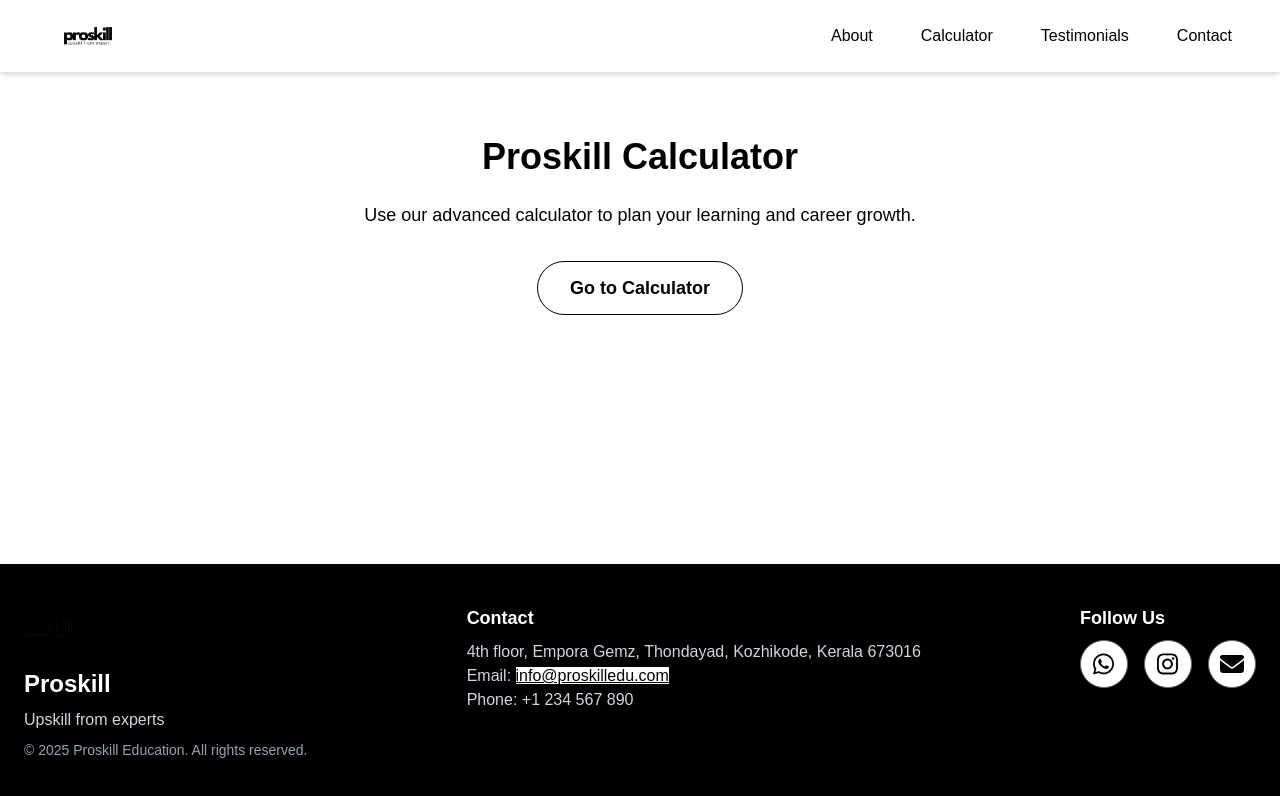
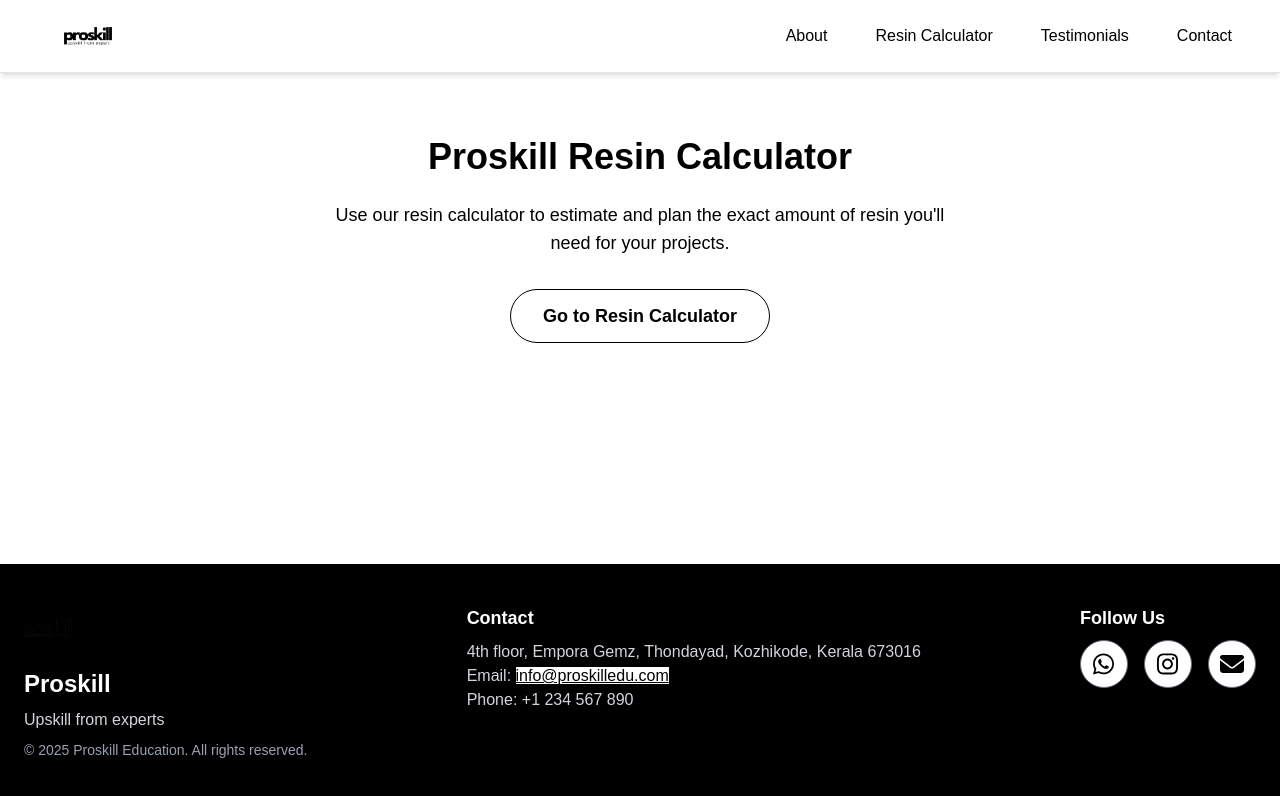
Before and after one commit to WydexMedia/Proskillofficial, a Next.js app: page /calculator in a window 1280 px wide. Shown: the top 796 px of the page. Built offline with nearby package versions, Linux system fonts and the light colour scheme.

Commit message:
resin calculator backlink added

```diff
--- a/components/Header.tsx
+++ b/components/Header.tsx
@@ -26,7 +26,7 @@
         {/* Desktop nav */}
         <nav className="hidden md:flex gap-2 md:gap-4 text-base font-medium">
           <Link href="/about" className="px-4 py-2 rounded-full transition bg-transparent hover:bg-black hover:text-white">About</Link>
-          <Link href="/calculator" className="px-4 py-2 rounded-full transition bg-transparent hover:bg-black hover:text-white">Calculator</Link>
+          <Link href="/calculator" className="px-4 py-2 rounded-full transition bg-transparent hover:bg-black hover:text-white">Resin Calculator</Link>
           <Link href="/testimonials" className="px-4 py-2 rounded-full transition bg-transparent hover:bg-black hover:text-white">Testimonials</Link>
           <Link href="/contact" className="px-4 py-2 rounded-full transition bg-transparent hover:bg-black hover:text-white">Contact</Link>
         </nav>
--- a/src/app/calculator/page.tsx
+++ b/src/app/calculator/page.tsx
@@ -1,15 +1,17 @@
 export default function Calculator() {
   return (
     <section className="w-full max-w-2xl mx-auto py-16 px-4 text-center">
-      <h1 className="text-4xl font-bold mb-6">Proskill Calculator</h1>
-      <p className="text-lg mb-8">Use our advanced calculator to plan your learning and career growth.</p>
+      <h1 className="text-4xl font-bold mb-6">Proskill Resin Calculator</h1>
+      <p className="text-lg mb-8">
+  Use our resin calculator to estimate and plan the exact amount of resin you'll need for your projects.
+</p>
       <a
         href="https://calculator.proskilledu.com"
         target="_blank"
         rel="noopener noreferrer"
         className="inline-block px-8 py-3 rounded-full border border-black dark:border-white text-lg font-bold hover:bg-black hover:text-white dark:hover:bg-white dark:hover:text-black transition"
       >
-        Go to Calculator
+        Go to Resin Calculator
       </a>
     </section>
   );
```
